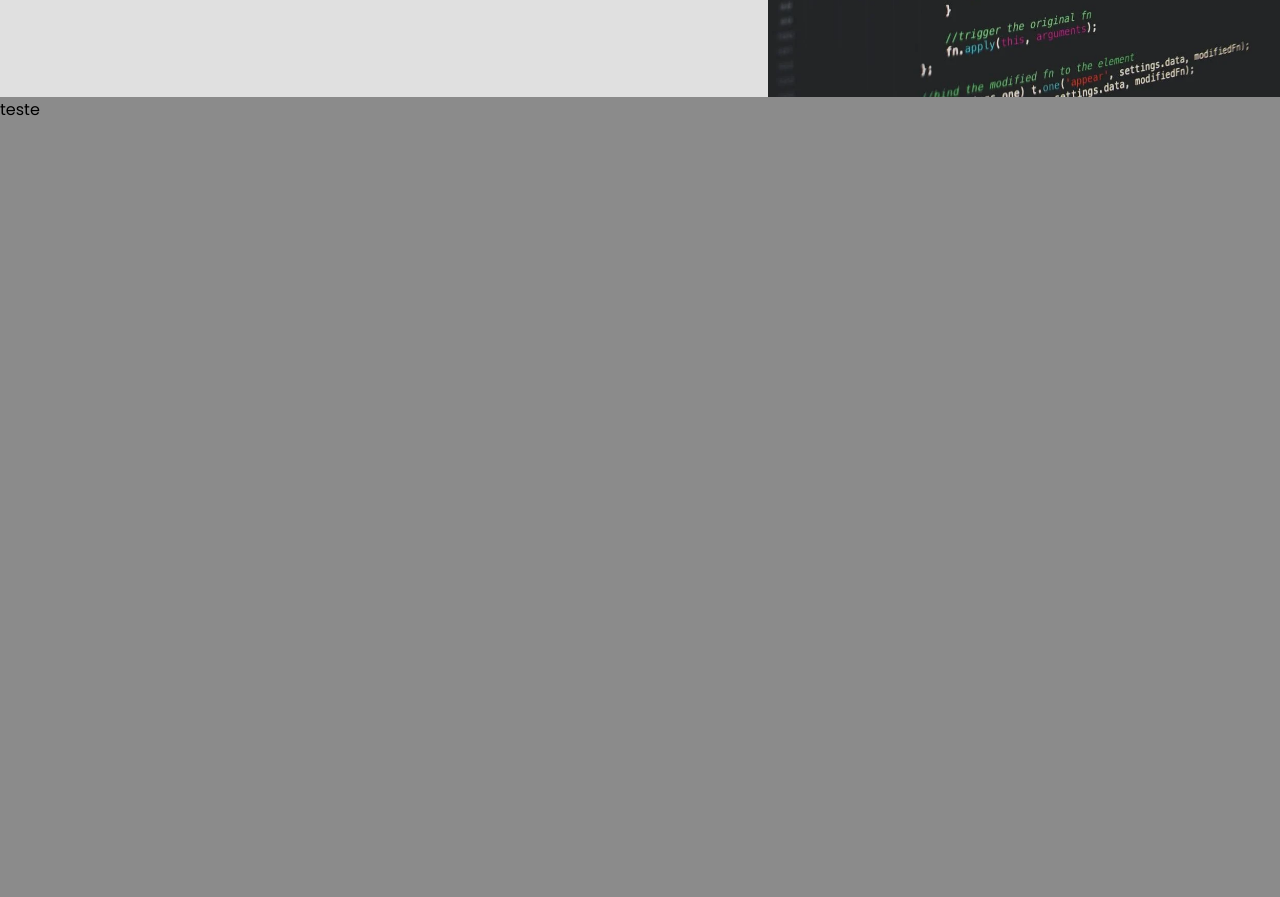
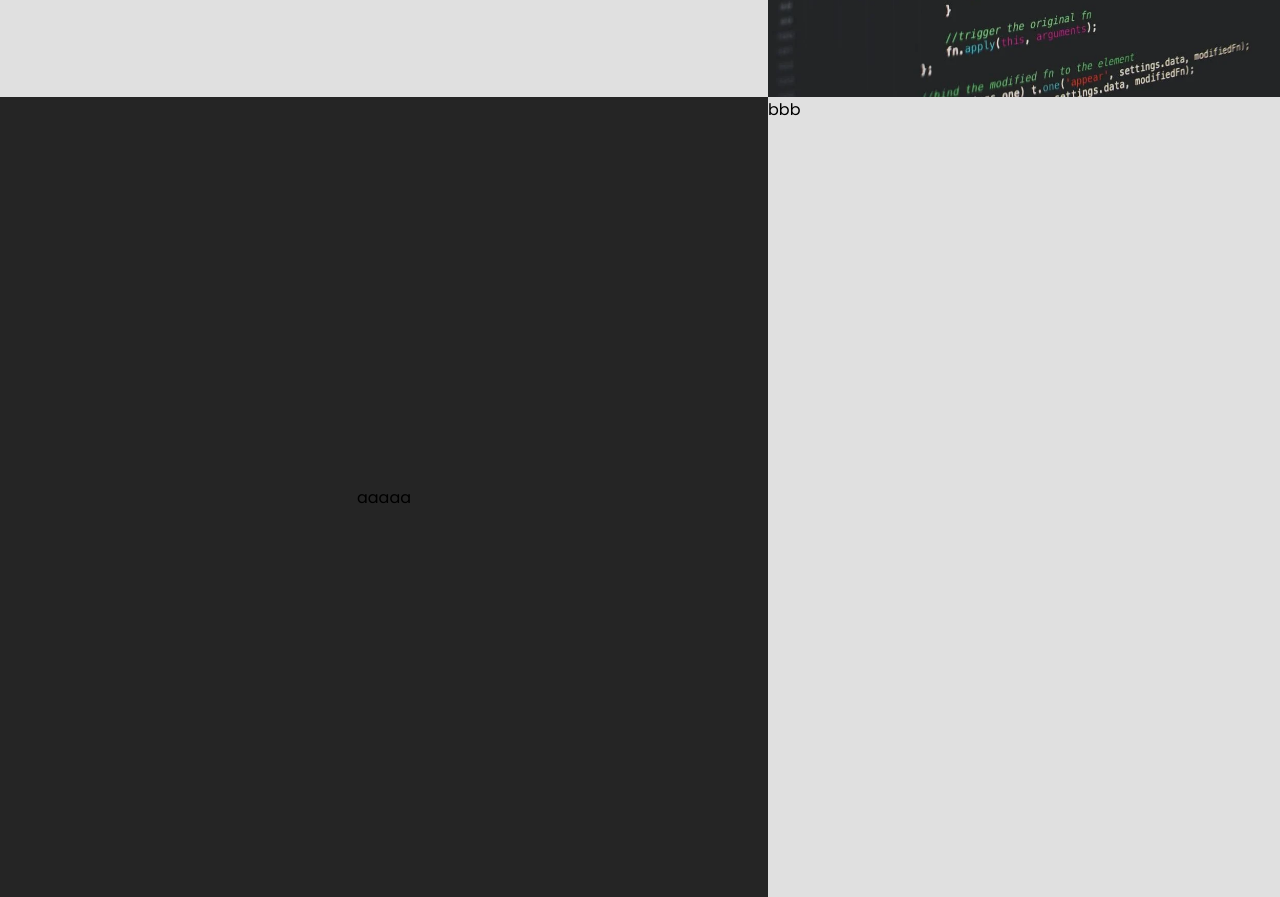
Before and after one commit to Alef185/CurriculoPortfolio, a plain HTML site: page index.html in a window 1280 px wide. Shown: the part 703-1600 px from the top of the page. Drawn offline with Linux system fonts and the light colour scheme.

Commit message:
commit 3

```diff
--- a/index.html
+++ b/index.html
@@ -11,8 +11,8 @@
             <header>
                 <a href="#" class="logo"></a>
                 <ul>
-                    <li><a href="#about">Home</a></li>
-                    <li><a href="#">Sobre</a></li>
+                    <li><a href="#">Home</a></li>
+                    <li><a href="#about">Sobre</a></li>
                     <li><a href="#">Habilidades</a></li>
                     <li><a href="#">Projetos</a></li>
                 </ul>
@@ -37,8 +37,9 @@
             <img src="background2.png" alt="background de códigos" class="background1">
         </div>
     </section>
-    <section class="about" id="about">
-        teste
+    <section class="about banner-right" id="about">
+        <div class="box content">aaaaa</div>
+        <div class="box images">bbb</div>
     </section>
 </body>
 </html>
--- a/style.css
+++ b/style.css
@@ -16,6 +16,18 @@
 }
 .banner .box:last-child{
     background: rgb(37, 37, 37);
+}
+.banner-right{
+    display: grid;
+    grid-template-columns: 1.2fr 0.8fr;
+}
+.banner-right .box{
+    position: relative;
+    height: 100vh;
+    background: rgb(37, 37, 37);
+}
+.banner-right .box:last-child{
+    background: #e0e0e0;
 }
 header{
     position: absolute;
```
